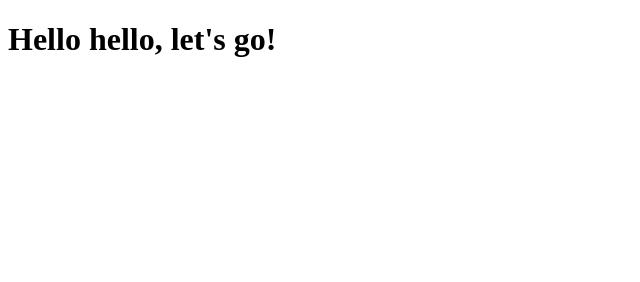
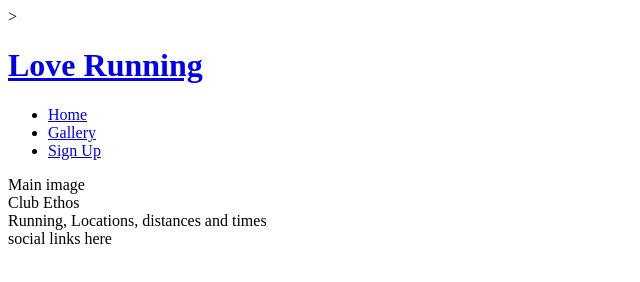
Before and after one commit to Togothor/love-running, a plain HTML site: page index.html in a window 1280 px wide. Shown: the whole page, without its empty margins (0-640 px from the left). Drawn offline with Linux system fonts and the light colour scheme.

Commit message:
Add basig header structure

```diff
--- a/index.html
+++ b/index.html
@@ -1,14 +1,55 @@
 <!DOCTYPE html>
 <html lang="en">
+
 <head>
     <meta charset="UTF-8">
     <meta http-equiv="X-UA-Compatible" content="IE=edge">
     <meta name="viewport" content="width=device-width, initial-scale=1.0">
+    <meta name="description" content="Love Running club for beginners in dublin">
+    <meta name="keywords" content="love running, running club, ireland, dublin">
+
     <link rel="stylesheet" href="assets/css/style.css">
     <title>Love Running</title>
 </head>
+
 <body>
+    >
+    <header>
+        <a href="index.html">
+            <h1>Love Running</h1>
+        </a>
+        <nav>
+            <ul>
+                <li>
+                    <a href="index.html">Home</a>
+                </li>
+                <li>
+                    <a href="#">Gallery</a>
+                </li>
+                <li>
+                    <a href="#">Sign Up</a>
+                </li>
+            </ul>
 
-    <h1>Hello hello, let's go!</h1>
+
+        </nav>
+
+
+        <header>
+            <section>
+                Main image
+            </section>
+            <section>
+                Club Ethos
+            </section>
+            <section>
+                Running, Locations, distances and times
+            </section>
+            <footer>
+                social links here
+            </footer>
+
+
 </body>
+
 </html>
```
